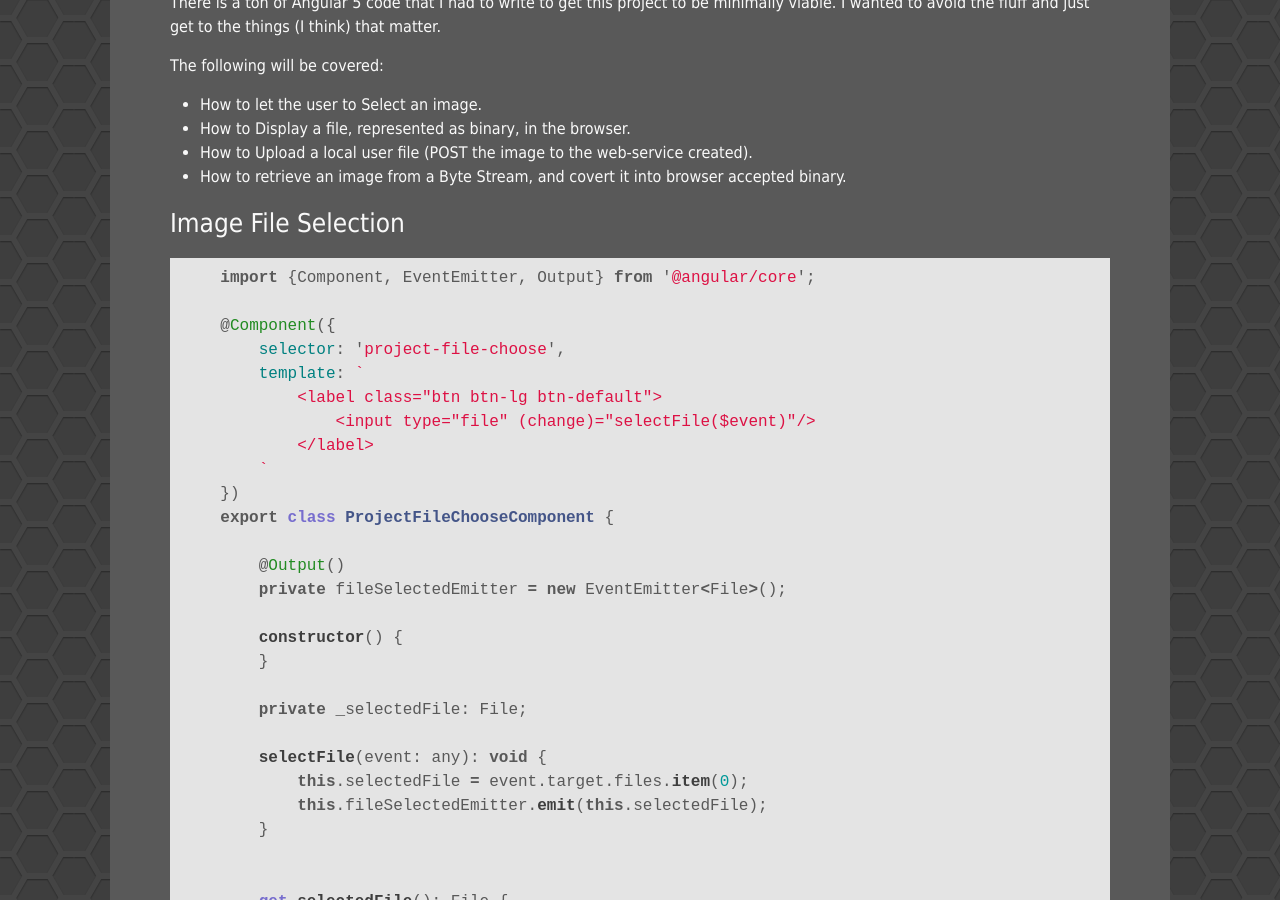
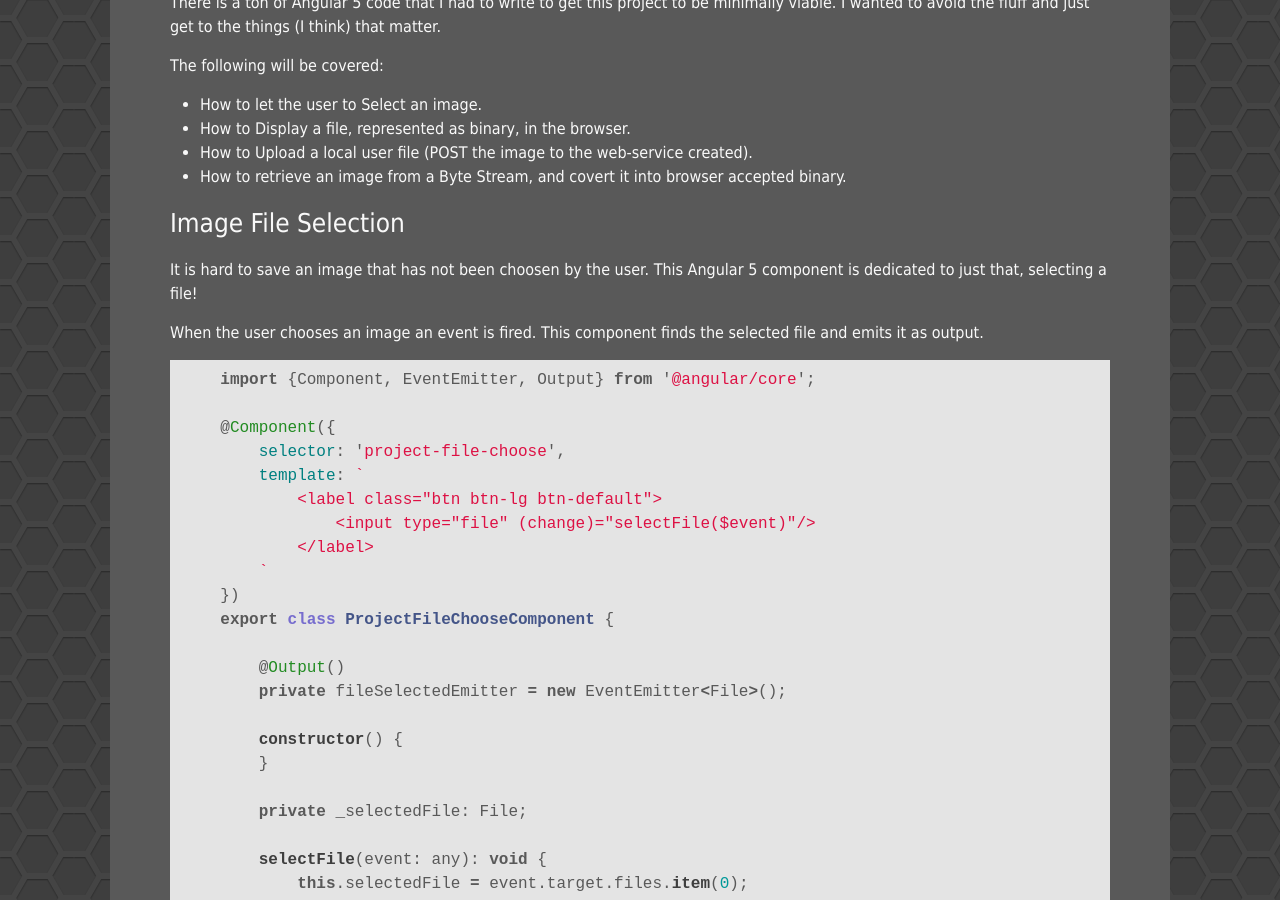
Before and after one commit to Unthrottled/blog, a Jekyll site: the page built from _posts/2017-12-14-Reactive-Mongo-Image-Persistence.md, in a window 1280 px wide and 900 px high, scrolled down 7088 px. Built offline with Jekyll 4.4.1, drawn with Linux system fonts in a browser that asks for light colours.

Commit message:
this is what that does

```diff
--- a/_posts/2017-12-14-Reactive-Mongo-Image-Persistence.md
+++ b/_posts/2017-12-14-Reactive-Mongo-Image-Persistence.md
@@ -294,6 +294,12 @@ The following will be covered:
 - How to retrieve an image from a Byte Stream, and covert it into browser accepted binary.
 
 ### Image File Selection
+
+It is hard to save an image that has not been choosen by the user.
+This Angular 5 component is dedicated to just that, selecting a file!
+
+When the user chooses an image an event is fired.
+This component finds the selected file and emits it as output.
 
 {% highlight javascript %}
 
```
